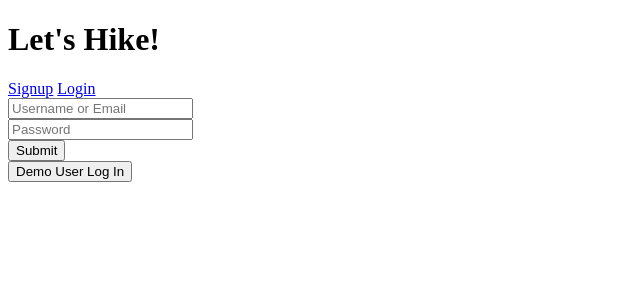
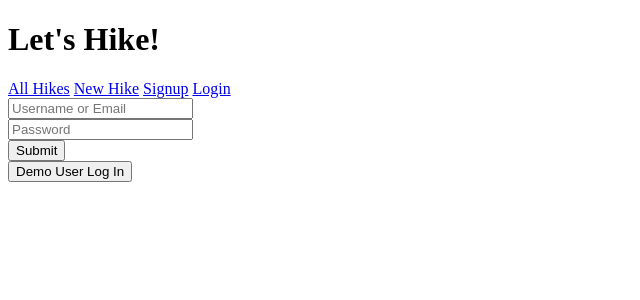
Before and after one commit to ivopavlov87/letsHike, a React (Create React App) app in the folder frontend/: page /#/login in a window 1280 px wide. Shown: the top 300 px of the page, without its empty margins (0-640 px from the left). Built offline with nearby package versions, Linux system fonts and the light colour scheme; what react-google-maps would draw is missing.

Commit message:
Nav bar links adjustment

```diff
--- a/frontend/src/components/nav/navbar.jsx
+++ b/frontend/src/components/nav/navbar.jsx
@@ -27,6 +27,8 @@ class NavBar extends React.Component {
     } else {
       return (
         <div>
+          <Link to={"/"}>All Hikes</Link>&nbsp;
+          <Link to={"/hikes/new"}>New Hike</Link>&nbsp;
           <Link to={"/signup"}>Signup</Link>&nbsp;
           <Link to={"/login"}>Login</Link>
         </div>
```
